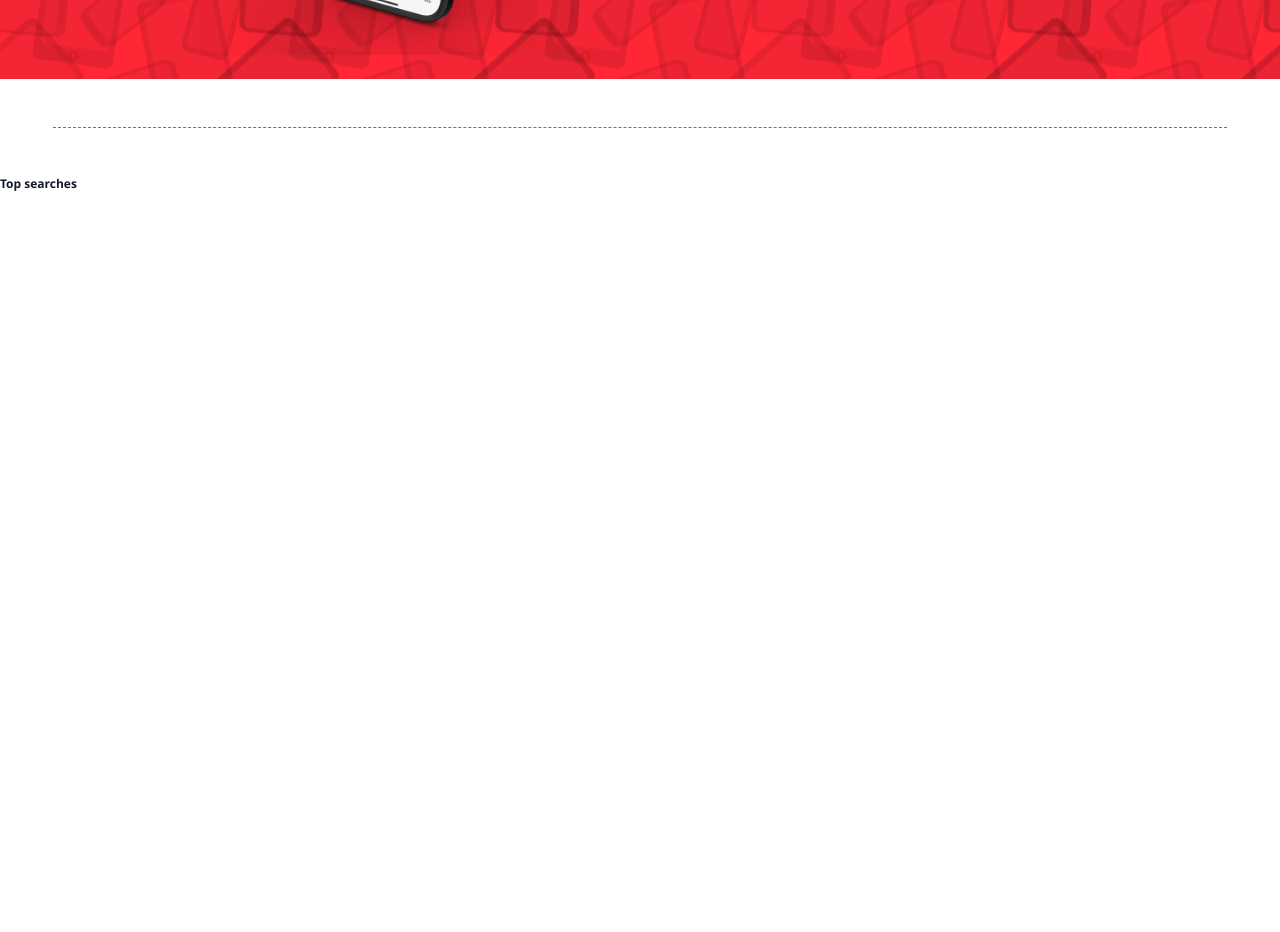
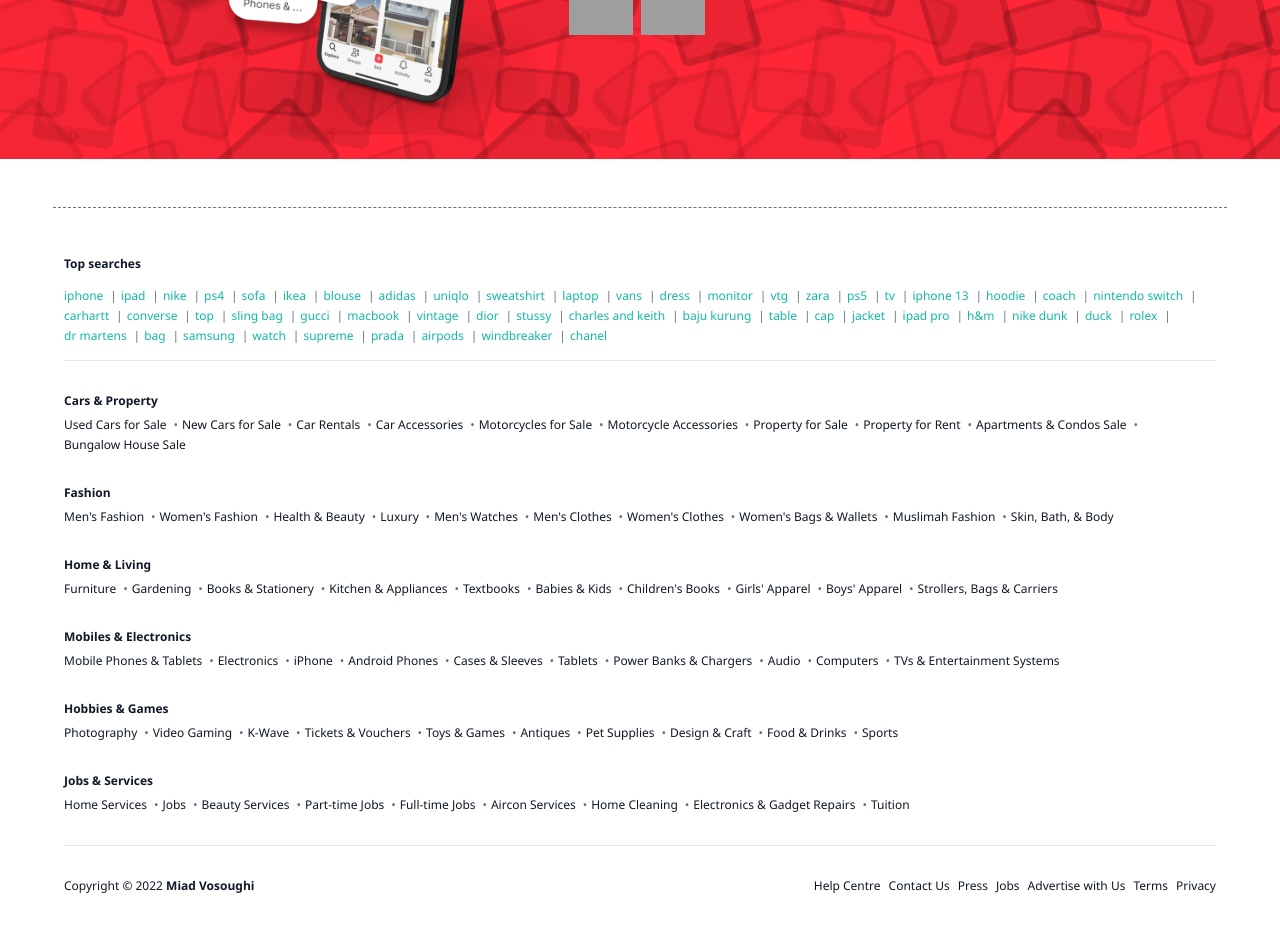
Before and after one commit to MiadV/carousell-tw, a Next.js app: page / in a window 1280 px wide. Shown: the part 1160-2092 px from the top of the page. Before the commit the page ends 1352 px from the top, so only its background shows below. Built offline with nearby package versions, Linux system fonts and the light colour scheme; grey boxes are pictures that could not be loaded; what prettier-plugin-tailwindcss would draw is missing.

Commit message:
add footer

```diff
--- a/src/components/Categories.tsx
+++ b/src/components/Categories.tsx
@@ -7,7 +7,9 @@
 const Categories: React.FC<{ classname?: string }> = ({ classname }) => {
   return (
     <section id='categories' className={classname}>
-      <h3 className='block text-2xl font-semibold'>Explore Caroosell</h3>
+      <h3 className='block text-lg font-semibold md:text-2xl'>
+        Explore Caroosell
+      </h3>
       <div className='mt-4'>
         <Swiper
           modules={[FreeMode, Navigation, Scrollbar]}
--- /dev/null
+++ b/src/components/DailyPicks.tsx
@@ -0,0 +1,11 @@
+const DailyPicks: React.FC<{ classname?: string }> = ({ classname }) => {
+  return (
+    <section id='daily-picks' className={classname}>
+      <h3 className='block text-lg font-semibold md:text-2xl'>
+        Your Daily Picks
+      </h3>
+    </section>
+  );
+};
+
+export default DailyPicks;
--- /dev/null
+++ b/src/components/FloatingSellButton.tsx
@@ -0,0 +1,15 @@
+import PlusIcon from '@/icons/PlusIcon';
+
+const FloatingSellButton: React.FC<{ className?: string }> = ({
+  className,
+}) => {
+  return (
+    <button
+      className={`fixed bottom-4 right-4 flex items-center rounded-full bg-red-500 py-3 px-4 font-semibold text-white shadow-xl ${className}`}
+    >
+      <PlusIcon className='mr-2' /> Sell
+    </button>
+  );
+};
+
+export default FloatingSellButton;
--- a/src/components/Footer.tsx
+++ b/src/components/Footer.tsx
@@ -1,9 +1,138 @@
+import Link from 'next/link';
+import { Disclosure, Transition } from '@headlessui/react';
+import { topSearches, footerCategories, footerLinks } from '@/mockData';
+import ChevronDown from '@/icons/ChevronDown';
+
 const Footer: React.FC<{ classname?: string }> = ({ classname }) => {
   return (
-    <footer className={`mx-auto max-w-screen-xl ${classname}`}>
-      <span className='block text-xs font-semibold'>Top searches</span>
+    <footer className={`mx-auto max-w-screen-xl px-4 md:px-16 ${classname}`}>
+      <TopSearches />
+      <div
+        id='seperator'
+        className='mx-auto mt-4 w-full border-t border-gray-200 dark:border-gray-600'
+      ></div>
+      <FooterCategories className='mt-8 hidden md:block' />
+      <FooterCategoriesAccordion className='mt-8 md:hidden' />
+
+      <div
+        id='seperator'
+        className='mx-auto mt-8 hidden w-full border-t border-gray-200 dark:border-gray-600 md:block'
+      ></div>
+      <div className='my-8 mx-auto flex max-w-xs flex-col text-xs md:max-w-screen-xl md:flex-row md:justify-between'>
+        <div className='flex items-center justify-center'>
+          <p className='text-center dark:text-gray-300'>
+            Copyright © 2022{' '}
+            <a
+              href='https://github.com/miadv'
+              className='font-semibold hover:text-teal-500 hover:underline dark:hover:text-teal-500'
+            >
+              Miad Vosoughi
+            </a>
+          </p>
+        </div>
+        <div className='mt-4 flex flex-wrap items-center justify-center gap-2 md:mt-0'>
+          {footerLinks.map((link) => (
+            <Link key={link.title} href={link.href}>
+              <a className='transition-all hover:text-teal-600 hover:underline dark:hover:text-teal-400'>
+                {link.title}
+              </a>
+            </Link>
+          ))}
+        </div>
+      </div>
     </footer>
   );
 };
 
 export default Footer;
+
+const TopSearches: React.FC<{ className?: string }> = ({ className }) => {
+  return (
+    <div id='top-searches' className={className}>
+      <span className='mb-4 block text-xs font-semibold'>Top searches</span>
+      <div className='flex flex-wrap justify-start gap-1 text-xs'>
+        {topSearches.map((item) => (
+          <Link key={item.title} href={item.href}>
+            <a className="text-teal-500 after:ml-[1ch] after:text-gray-500 after:content-['|'] last:after:hidden">
+              {item.title}
+            </a>
+          </Link>
+        ))}
+      </div>
+    </div>
+  );
+};
+
+const FooterCategories: React.FC<{ className?: string }> = ({ className }) => {
+  return (
+    <div id='footer-categories' className={className}>
+      {Object.keys(footerCategories).map((cat) => (
+        <>
+          <span key={cat} className='mb-2 mt-8 block text-xs font-semibold'>
+            {cat}
+          </span>
+
+          <div className='flex flex-wrap justify-start gap-1 text-xs'>
+            {footerCategories[cat].map((links) => (
+              <Link key={links.title} href={links.href}>
+                <a className="after:ml-[1ch] after:text-gray-500 after:content-['•'] last:after:hidden">
+                  <span className='transition-all hover:text-teal-600 hover:underline dark:hover:text-teal-400'>
+                    {links.title}
+                  </span>
+                </a>
+              </Link>
+            ))}
+          </div>
+        </>
+      ))}
+    </div>
+  );
+};
+
+const FooterCategoriesAccordion: React.FC<{ className?: string }> = ({
+  className,
+}) => {
+  return (
+    <div id='footer-categories-accordion' className={className}>
+      {Object.keys(footerCategories).map((cat) => (
+        <div
+          key={cat}
+          className='my-2 border-b border-gray-200 py-2 dark:border-gray-600'
+        >
+          <Disclosure>
+            {({ open }) => (
+              <>
+                <Disclosure.Button className='flex w-full justify-between'>
+                  <span className='text-sm font-semibold'>{cat}</span>
+                  <ChevronDown
+                    className={`transition-all duration-300 ${
+                      open ? 'rotate-[-180deg]' : ''
+                    }`}
+                  />
+                </Disclosure.Button>
+                <Transition
+                  enter='transition origin-top duration-300 ease-in-out'
+                  enterFrom='transform scale-y-0 opacity-0'
+                  enterTo='transform scale-y-100 opacity-1'
+                  leave='transition origin-top duration-300 ease-in-out'
+                  leaveFrom='transform scale-y-100 opacity-1'
+                  leaveTo='transform scale-y-0 opacity-0'
+                >
+                  <Disclosure.Panel className='space-y-2 py-2 text-sm text-gray-600 dark:text-gray-400'>
+                    {footerCategories[cat].map((links) => (
+                      <Link key={links.title} href={links.href}>
+                        <a className='block transition-all hover:text-teal-600 hover:underline dark:hover:text-teal-400'>
+                          {links.title}
+                        </a>
+                      </Link>
+                    ))}
+                  </Disclosure.Panel>
+                </Transition>
+              </>
+            )}
+          </Disclosure>
+        </div>
+      ))}
+    </div>
+  );
+};
--- a/src/components/Recommended.tsx
+++ b/src/components/Recommended.tsx
@@ -1,7 +1,9 @@
 const Recommended: React.FC<{ classname?: string }> = ({ classname }) => {
   return (
     <section id='recommended-products' className={classname}>
-      <h3 className='block text-2xl font-semibold'>Recommended For you</h3>
+      <h3 className='block text-lg font-semibold md:text-2xl'>
+        Recommended For you
+      </h3>
     </section>
   );
 };
--- a/src/mockData.ts
+++ b/src/mockData.ts
@@ -645,7 +645,7 @@
   { href: '/#', title: 'cap' },
   { href: '/#', title: 'jacket' },
   { href: '/#', title: 'ipad pro' },
-  { href: '/#', title: 'h&amp;m' },
+  { href: '/#', title: 'h&m' },
   { href: '/#', title: 'nike dunk' },
   { href: '/#', title: 'duck' },
   { href: '/#', title: 'rolex' },
@@ -660,7 +660,55 @@
   { href: '/#', title: 'chanel' },
 ];
 
-export const footerLinks = {
+export const footerCategories: Record<
+  string,
+  {
+    href: string;
+    title: string;
+  }[]
+> = {
+  'Cars & Property': [
+    {
+      href: '/#',
+      title: 'Used Cars for Sale',
+    },
+    {
+      href: '/#',
+      title: 'New Cars for Sale',
+    },
+    {
+      href: '/#',
+      title: 'Car Rentals',
+    },
+    {
+      href: '/#',
+      title: 'Car Accessories',
+    },
+    {
+      href: '/#',
+      title: 'Motorcycles for Sale',
+    },
+    {
+      href: '/#',
+      title: 'Motorcycle Accessories',
+    },
+    {
+      href: '/#',
+      title: 'Property for Sale',
+    },
+    {
+      href: '/#',
+      title: 'Property for Rent',
+    },
+    {
+      href: '/#',
+      title: 'Apartments & Condos Sale',
+    },
+    {
+      href: '/#',
+      title: 'Bungalow House Sale',
+    },
+  ],
   Fashion: [
     {
       href: '/#',
@@ -704,10 +752,6 @@
     },
   ],
   'Home & Living': [
-    {
-      href: '/#',
-      title: "Men's Fashion",
-    },
     {
       href: '/#',
       title: 'Furniture',
@@ -873,3 +917,13 @@
     },
   ],
 };
+
+export const footerLinks = [
+  { title: 'Help Centre', href: '/#' },
+  { title: 'Contact Us', href: '/#' },
+  { title: 'Press', href: '/#' },
+  { title: 'Jobs', href: '/#' },
+  { title: 'Advertise with Us', href: '/#' },
+  { title: 'Terms', href: '/#' },
+  { title: 'Privacy', href: '/#' },
+];
--- a/src/pages/index.tsx
+++ b/src/pages/index.tsx
@@ -4,9 +4,11 @@
 import NoticeCard from '@/components/NoticeCard';
 import HeroSlider from '@/components/HeroSlider';
 import Categories from '@/components/Categories';
+import DailyPicks from '@/components/DailyPicks';
 import Recommended from '@/components/Recommended';
 import DownloadApp from '@/components/DownloadApp';
 import Footer from '@/components/Footer';
+import FloatingSellButton from '@/components/FloatingSellButton';
 
 const Home: NextPage = () => {
   return (
@@ -18,15 +20,14 @@
           <NoticeCard classname='mt-4 md:hidden' />
           <HeroSlider classname='mt-4' />
           <Categories classname='mt-12' />
+          <DailyPicks classname='mt-12' />
           <Recommended classname='mt-12' />
         </div>
       </main>
-      <DownloadApp classname='hidden md:block my-12' />
-      <div
-        id='seperator'
-        className='mx-auto w-11/12 border-t border-dashed border-gray-500'
-      ></div>
-      <Footer classname='mt-12' />
+      <DownloadApp classname='hidden md:block mt-12' />
+      <div className='mx-auto mt-12 w-11/12 border-t border-dashed border-gray-500'></div>
+      <Footer classname='my-12' />
+      <FloatingSellButton className='md:hidden' />
     </>
   );
 };
```
